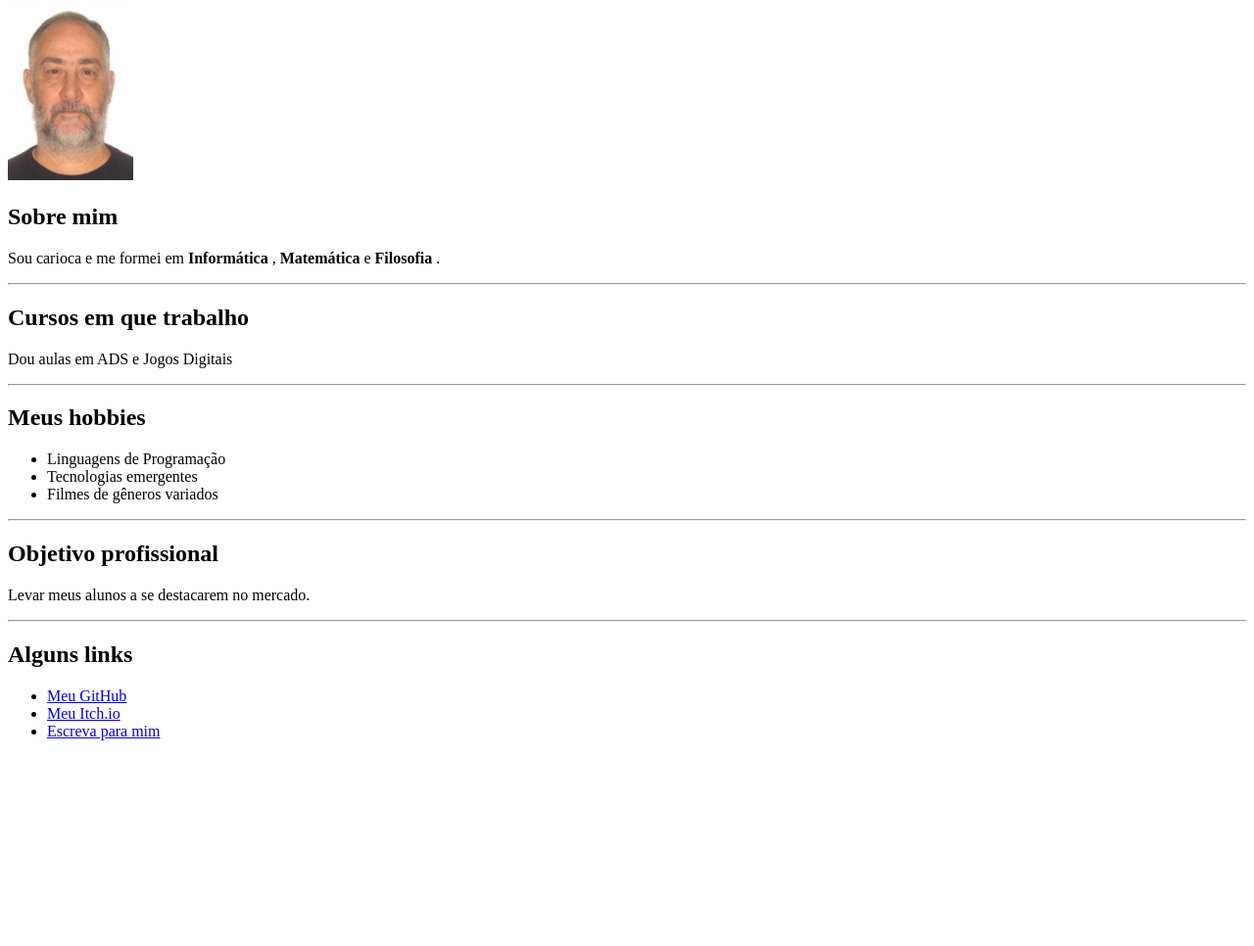
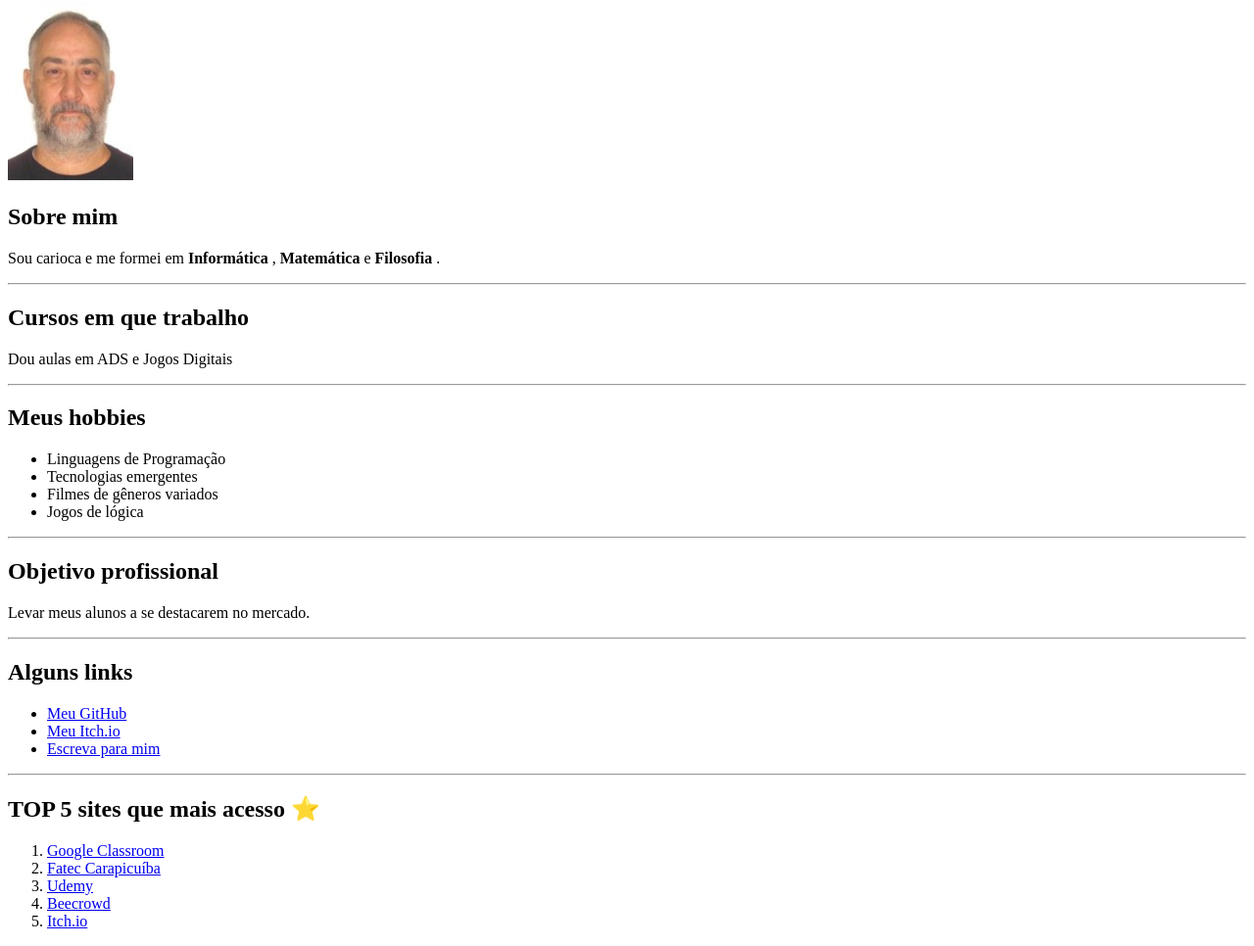
Before and after one commit to lobiancobr/DESENVOLVIMENTO_WEB, a plain HTML site: page WEB103/index.html in a window 1280 px wide. Shown: the part 79-1045 px from the top of the page at 98% size. Before the commit the page ends 851 px from the top, so only its background shows below. Drawn offline with Linux system fonts and the light colour scheme; files whose address does not match are found by name.

Commit message:
Completando as tarefas desta aula e preparando para continuar

```diff
--- a/WEB103/index.html
+++ b/WEB103/index.html
@@ -5,29 +5,52 @@
     <title>Pefil - Tio LOBIANCO</title>
 </head>
 <body>
+    <!-- Seção 1: Identificação -->
     <h1>Tio Lobianco</h1>
     <img src="assets/imagens/lobianco.jpg" alt="foto do Tio Lobianco">
+
+    <!-- Seção 2: Quem sou eu -->
     <h2>Sobre mim</h2>
     <p>Sou carioca e me formei em  <strong>Informática</strong> ,  <strong>Matemática</strong>  e  <strong>Filosofia</strong> .</p>
+
+    <!-- Seção 3: Cursos em que leciono -->
     <hr>
     <h2>Cursos em que trabalho</h2>
     <p>Dou aulas em ADS e Jogos Digitais</p>
     <hr>
+
+    <!-- Seção 4: Meus hobbies -->
     <h2>Meus hobbies</h2>
     <ul>
         <li>Linguagens de Programação</li>
         <li>Tecnologias emergentes</li>
         <li>Filmes de gêneros variados</li>
+        <li>Jogos de lógica</li>
     </ul>
     <hr>
+
+     <!-- Seção 5: Meu objetivo -->
     <h2>Objetivo profissional</h2>
     <p>Levar meus alunos a se destacarem no mercado.</p>
     <hr>
+
+    <!-- Seção 6: Links úteis -->
     <h2>Alguns links</h2>
     <ul>
         <li><a href="https://github.com/lobiancobr/" target="_blank">Meu GitHub</a></li>
         <li><a href="https://lobiancobr.itch.io/" target="_blank">Meu Itch.io</a></li>
         <li><a href="mailto:jose.lobianco@cps.sp.gov.br">Escreva para mim</a></li>
     </ul>
+    <hr>
+
+    <!-- Seção 7: Sites que mais uso (DESAFIO) -->
+    <h2> TOP 5 sites que mais acesso ⭐ </h2>
+    <ol>
+        <li><a href="https://classroom.google.com/" target="_blank">Google Classroom</a></li>
+        <li><a href="https://fateccarapicuiba.cps.sp.gov.br/" target="_blank">Fatec Carapicuíba</a></li>
+        <li><a href="https://www.udemy.com/" target="_blank">Udemy</a></li>
+        <li><a href="https://judge.beecrowd.com/pt" target="_blank">Beecrowd</a></li>
+        <li><a href="https://itch.io/" target="_blank">Itch.io</a></li>
+    </ol>
 </body>
 </html>
```
